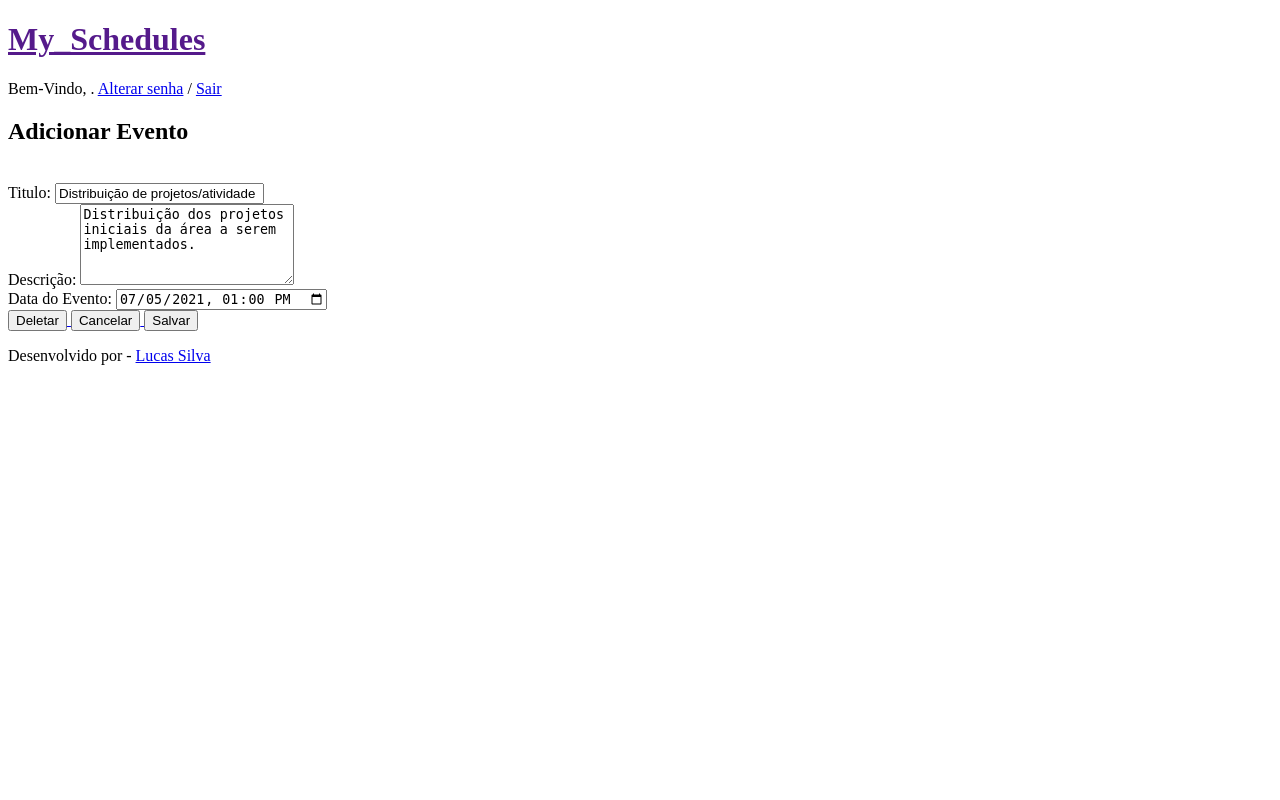
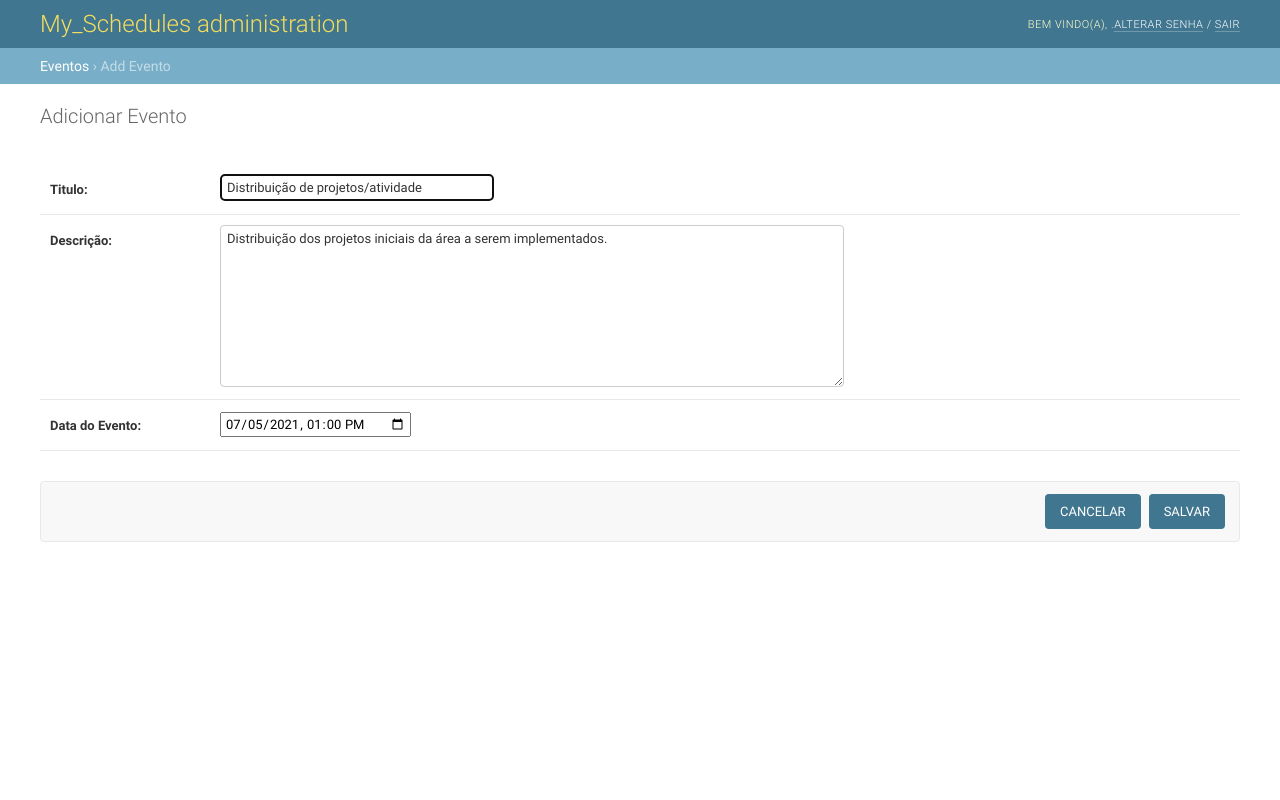
Before and after one commit to luucassilva/my_schedules, a Django app: template templates/evento.html in a window 1280 px wide. Run offline with Django 3.2, Linux system fonts and the light colour scheme; the template is opened without the code that fills it: values that come from a table or form of the project are taken from there, others are empty; data comes from the database, SQL or seed files in the repository; both versions use the stored data as it was after the commit.

Commit message:
Implementando front-end da pagina evento

```diff
--- a/templates/evento.html
+++ b/templates/evento.html
@@ -1,30 +1,129 @@
-{% extends "model-page.html" %}
+<!DOCTYPE html>
+<html lang="en">
 
-{% block content %}
-  <h2> Adicionar Evento</h2>
+<header>
+<title>Add evento | My_Schedules site admin</title>
 
-  <form action="submit" method="post"> {% csrf_token %}
+<link rel="stylesheet" type="text/css" href="/static/admin/css/base.css">
+<link rel="stylesheet" type="text/css" href="/static/admin/css/nav_sidebar.css">
+<link rel="stylesheet" type="text/css" href="/static/admin/css/changelists.css">
+<link rel="stylesheet" type="text/css" href="/static/admin/css/responsive.css">
+<link rel="stylesheet" type="text/css" href="/static/admin/css/forms.css">
 
-      <input type="number" name="id_evento" value="{{ evento.id}}" hidden><br>
+<script src="/static/admin/js/nav_sidebar.js" defer></script>
+<script src="/admin/jsi18n/"></script>
+<script src="/static/admin/js/vendor/jquery/jquery.js"></script>
+<script src="/static/admin/js/jquery.init.js"></script>
+<script src="/static/admin/js/core.js"></script>
+<script src="/static/admin/js/admin/RelatedObjectLookups.js"></script>
+<script src="/static/admin/js/actions.js"></script>
+<script src="/static/admin/js/urlify.js"></script>
+<script src="/static/admin/js/prepopulate.js"></script>
+<script src="/static/admin/js/vendor/xregexp/xregexp.js"></script>
 
-      <label1>Titulo: </label1>
-      <input type="text" name="titulo" size="23" value="{{ evento.titulo }}"><br>
-      <label1>Descrição: </label1>
-      <textarea name="descricao" rows="5" cols="24" >{{ evento.descricao}}</textarea><br>
-      <label1>Data do Evento: </label1>
-      <input type="datetime-local" name="data_evento" value="{{ evento.get_data_input_evento }}"><br>
+<meta name="viewport" content="user-scalable=no, width=device-width, initial-scale=1.0, maximum-scale=1.0">
+<meta name="robots" content="NONE,NOARCHIVE">
 
 
-      <a href="delete/{{ evento.id }}">
-        <button type="button">Deletar</button>
-      </a>
+</header>
 
-      <a href="/">
-        <button type="button">Cancelar</button>
-      </a>
+<body class=" app-core model-evento change-form" data-admin-utc-offset="0">
 
-      <button type="submit">Salvar</button>
+<!-- Container -->
+<div id="container">
 
-  </form>
+     <!-- Header -->
+    <div id="header">
+        <div id="branding">
+            <h1 id="site-name"><a href="/">My_Schedules administration</a></h1>
+        </div>
+        <div id="user-tools">
+            Bem Vindo(a),<strong> </strong>.<a href="/admin/password_change/">Alterar senha</a> / <a href="/logout">Sair</a>
+        </div>
+    </div>
+    <!-- END Header -->
 
-{% endblock %}
+    <div class="breadcrumbs">
+       <a href="/">Eventos</a>
+       &rsaquo; Add Evento
+    </div>
+
+    <!-- Content -->
+    <div id="content" class="colM">
+
+        <h1> Adicionar Evento</h1>
+
+        <div id="content-main">
+
+            <form action="submit" method="post" id="evento_form" novalidate> {% csrf_token %}
+
+                <input type="number" name="id_evento" value="{{ evento.id}}" hidden><br>
+
+                <div>
+                    <fieldset class="module aligned ">
+
+                        <div class="form-row field-titulo">
+                            <div>
+                                <label class="required" for="id_titulo">Titulo: </label>
+                                <input type="text" name="titulo"  class="vTextField" maxlength="100" required id="id_titulo" value="{{ evento.titulo }}">
+                            </div>
+                        </div>
+
+                        <div class="form-row field-descricao">
+                            <div>
+                                <label class="required" for="id_descricao">Descrição: </label>
+                                <textarea name="descricao" cols="40" rows="10" class="vLargeTextField" id="id_descricao" >{{ evento.descricao}}</textarea>
+                            </div>
+                        </div>
+
+                        <div class="form-row field-data_evento">
+                            <div>
+                                <label class="required" for="id_data_evento_0">Data do Evento: </label>
+                                <input type="datetime-local" name="data_evento" class="vDateField" required id="id_data_evento_0" value="{{ evento.get_data_input_evento }}"><br>
+                            </div>
+                        </div>
+
+                    </fieldset>
+
+                    <div class="submit-row">
+
+                        <!--
+                        <a href="delete/{{ evento.id }}">
+                           <button type="button"  >Deletar</button>
+                        </a>
+                        -->
+                        <p class="deletelink-box"hidden><a href="delete/{{ evento.id }}" class="deletelink" >Delete</a></p>
+
+                        <!-- <button type="submit">Salvar</button> -->
+                        <input type="submit" value="Salvar" class="default" name="_save">
+
+                        <!--
+                        <a href="/" class="default">
+                           <button type="button" >Cancelar</button>
+                        </a>
+                        -->
+                        <input type="submit" value="Cancelar" class="default" name="_save">
+
+                    </div>
+
+                    <script id="django-admin-form-add-constants"
+                        src="/static/admin/js/change_form.js" data-model-name="evento" async>
+                    </script>
+
+                    <script id="django-admin-prepopulated-fields-constants" src="/static/admin/js/prepopulate_init.js" data-prepopulated-fields="[]">
+                    </script>
+
+
+                </div>
+
+            </form>
+            <br class="clear">
+        </div>
+        <!-- END Content -->
+
+    </div>
+
+</div>
+<!-- END Container -->
+
+</body>
```
Also changed, not shown: db.sqlite3.
